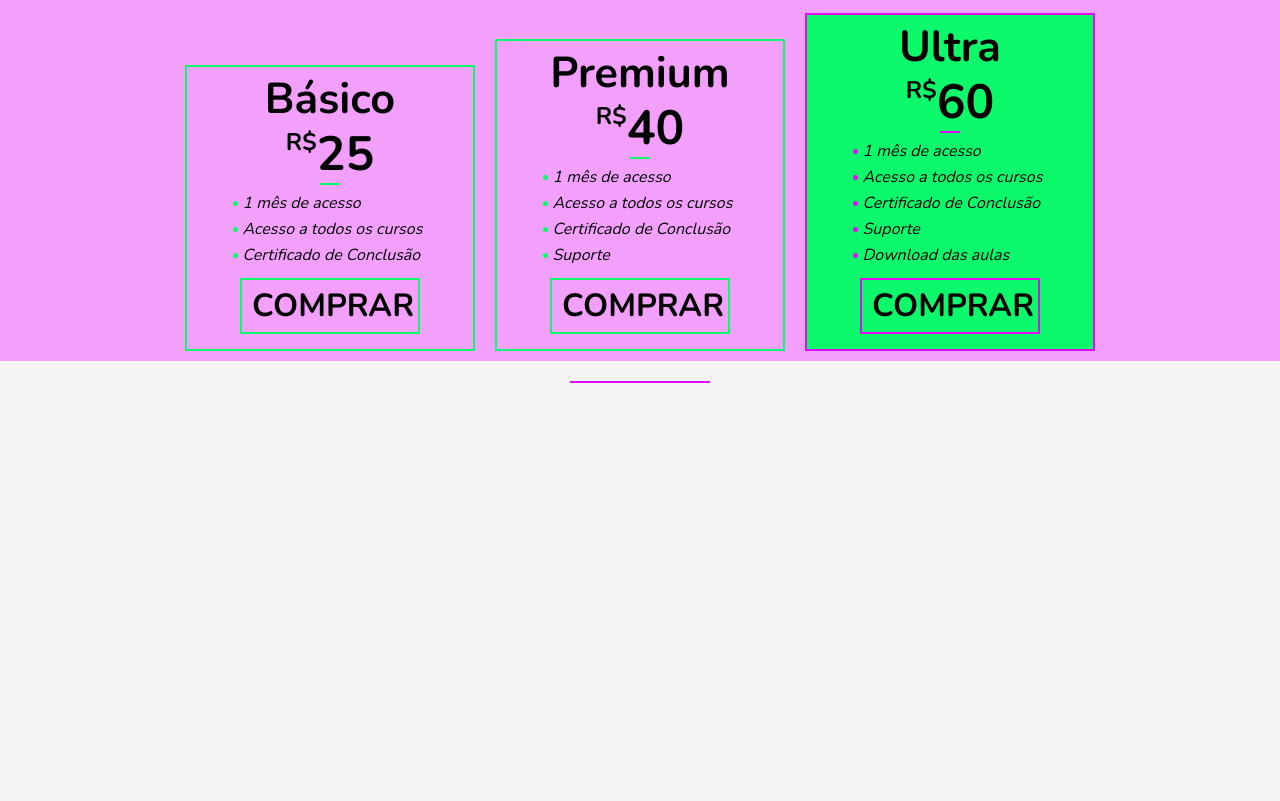
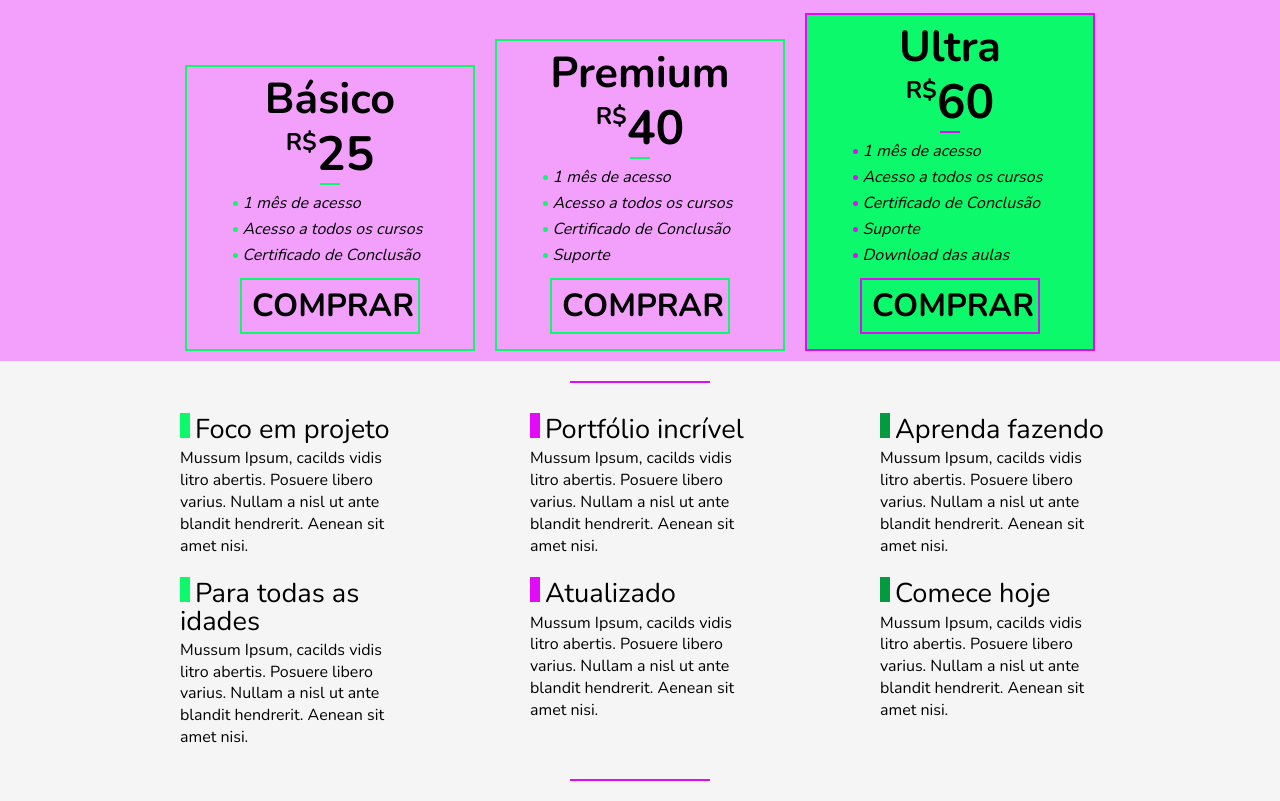
Before and after one commit to eullergomes/frontBox, a plain HTML site: page index.html in a window 1280 px wide. Shown: the part 1413-2214 px from the top of the page. Before the commit the page ends 1816 px from the top, so only its background shows below. Drawn offline with nearby package versions, Linux system fonts and the light colour scheme.

Commit message:
vantagens

```diff
--- a/css/style.css
+++ b/css/style.css
@@ -220,6 +220,7 @@ img{
 }
 
 /*seleciona o último filho do pai*/
+/*Também poderia usar class ou id*/
 .plano:last-child{
     background-color: var(--clr-green-light);
 }
@@ -241,13 +242,55 @@ img{
     }
 }
 
-/**********************************/
-/* 7. Vantagens
-/**********************************/
+/* 7. Vantagens */
+.vantagens{
+    max-width: 960px;
+    margin: 0 auto;
+    display: flex;
+    flex-wrap: wrap;
+    justify-content: space-between;
+}
 
-/**********************************/
-/* 8. Newsletter
-/**********************************/
+.vantagem{
+    max-width: 240px;
+    margin: 10px;
+}
+
+.vantagem-title{
+    font-size: 1.7rem;
+    margin-bottom: 5px;
+    margin-left: 10px;
+}
+
+.vantagem-title::before{
+    content: "";
+    width: 10px;
+    height: 25px;
+    background-color: var(--clr-green-dark);
+    display: inline-block;
+    margin-right: 5px;
+}
+
+/*Também poderia usar class para mudar a cor*/
+.vantagem:nth-of-type(3n+1) .vantagem-title::before{
+    background-color: var(--clr-green-light);
+}
+
+.vantagem:nth-of-type(3n+2) .vantagem-title::before{
+    background-color: var(--clr-pink-dark);
+}
+
+.vantagem:nth-of-type(3n+3) .vantagem-title::before{
+    background-color: var(--clr-green-dark);
+}
+
+@media (max-width: 800px) {
+    .vantagem{
+        max-width: 220px;
+    }
+}
+
+/* 8. Newsletter */
 
 /**********************************/
 /* 9. Footer
--- a/index.html
+++ b/index.html
@@ -33,7 +33,7 @@
             </div> <!--menu-->
         </div> <!--menu-bg-->
 
-        <h1 class="intro">Aprenda a programar,<br>um projeto por vez!</h1>
+        <h1 class="intro">Aprenda a programar<br>um projeto por vez!</h1>
     </header>
 
     <hr>
@@ -128,6 +128,39 @@
 
     <hr>
 
+    <section class="vantagens" id="vantagens">
+        <div class="vantagem">
+			<h2 class="vantagem-title">Foco em projeto</h2>
+			<p class="vantagem-desc">Mussum Ipsum, cacilds vidis litro abertis. Posuere libero varius. Nullam a nisl ut ante blandit hendrerit. Aenean sit amet nisi.</p>
+		</div>
+
+		<div class="vantagem color-pink">
+			<h2 class="vantagem-title">Portfólio incrível</h2>
+			<p class="vantagem-desc">Mussum Ipsum, cacilds vidis litro abertis. Posuere libero varius. Nullam a nisl ut ante blandit hendrerit. Aenean sit amet nisi.</p>
+		</div>
+
+		<div class="vantagem">
+			<h2 class="vantagem-title">Aprenda fazendo</h2>
+			<p class="vantagem-desc">Mussum Ipsum, cacilds vidis litro abertis. Posuere libero varius. Nullam a nisl ut ante blandit hendrerit. Aenean sit amet nisi.</p>
+		</div>
+
+		<div class="vantagem">
+			<h2 class="vantagem-title">Para todas as idades</h2>
+			<p class="vantagem-desc">Mussum Ipsum, cacilds vidis litro abertis. Posuere libero varius. Nullam a nisl ut ante blandit hendrerit. Aenean sit amet nisi.</p>
+		</div>
+
+		<div class="vantagem color-pink">
+			<h2 class="vantagem-title">Atualizado</h2>
+			<p class="vantagem-desc">Mussum Ipsum, cacilds vidis litro abertis. Posuere libero varius. Nullam a nisl ut ante blandit hendrerit. Aenean sit amet nisi.</p>
+		</div>
+
+		<div class="vantagem">
+			<h2 class="vantagem-title">Comece hoje</h2>
+			<p class="vantagem-desc">Mussum Ipsum, cacilds vidis litro abertis. Posuere libero varius. Nullam a nisl ut ante blandit hendrerit. Aenean sit amet nisi.</p>
+		</div>
+    </section> <!--vantagem-->
+
+    <hr>
 
 </body>
 </html>
```
